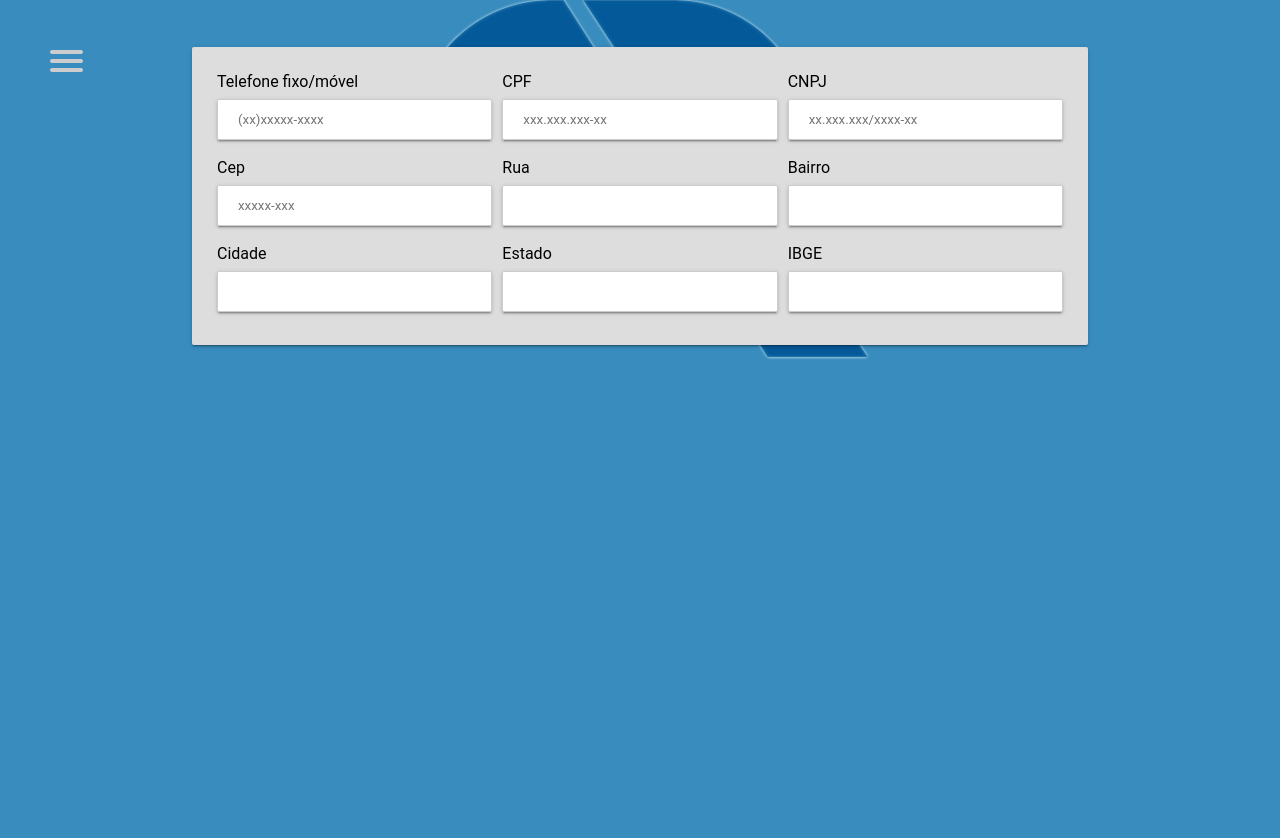
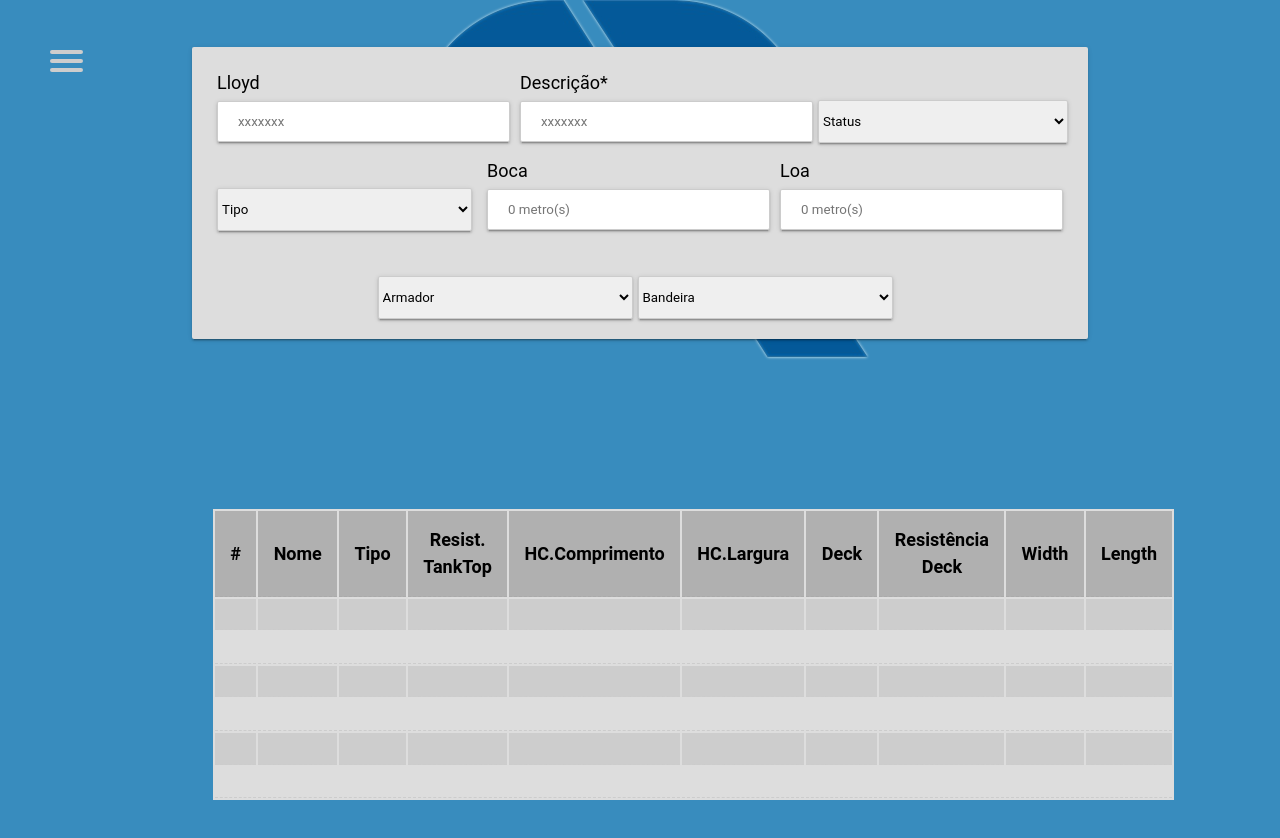
Before and after one commit to atir75/InOut-Granel, a plain HTML site: page RegistrarAtrac.html in a window 1280 px wide. Shown: the top 838 px of the page. Drawn offline with Linux system fonts and the light colour scheme.

Commit message:
commit return tela reg atracacao

```diff
--- a/RegistrarAtrac.css
+++ b/RegistrarAtrac.css
@@ -9,6 +9,7 @@ body{
     background-image: url(./Rodrimar\ LOGO.png);
     background-repeat: no-repeat;
     background-position-x: center;
+    font-size: 18px;
 }
 
 
@@ -123,6 +124,53 @@ user-select: none;
     transform: none;
 }
 
+#status{
+    display: flex;
+    justify-content: center;
+    margin-top: 33px;
+    width: 250px;
+    height: 43px;
+    border: 1px solid #ccc;
+    border-radius: 2px;
+    box-shadow: 0 2px 2px 0 rgba(0, 0, 0, 0.14), 0 1px 5px 0 rgba(0, 0, 0, 0.12), 0 3px 1px -2px rgba(0, 0, 0, 0.2);
+}
+
+#Tipo{
+    display: flex;
+    justify-content: center;
+    margin-top: 33px;
+    width: 255px;
+    height: 43px;
+    margin-right: 10px;
+    margin-left: 5px;
+    border: 1px solid #ccc;
+    border-radius: 2px;
+    box-shadow: 0 2px 2px 0 rgba(0, 0, 0, 0.14), 0 1px 5px 0 rgba(0, 0, 0, 0.12), 0 3px 1px -2px rgba(0, 0, 0, 0.2);
+}
+
+#Armador{
+    display: flex;
+    justify-content: center;
+    margin-top: 33px;
+    width: 255px;
+    height: 43px;
+    border: 1px solid #ccc;
+    border-radius: 2px;
+    box-shadow: 0 2px 2px 0 rgba(0, 0, 0, 0.14), 0 1px 5px 0 rgba(0, 0, 0, 0.12), 0 3px 1px -2px rgba(0, 0, 0, 0.2);
+}
+
+#Bandeira{
+    display: flex;
+    justify-content: center;
+    margin-top: 33px;
+    width: 255px;
+    height: 43px;
+    margin-right: 10px;
+    margin-left: 5px;
+    border: 1px solid #ccc;
+    border-radius: 2px;
+    box-shadow: 0 2px 2px 0 rgba(0, 0, 0, 0.14), 0 1px 5px 0 rgba(0, 0, 0, 0.12), 0 3px 1px -2px rgba(0, 0, 0, 0.2);
+}
 
 @import url('https://fonts.googleapis.com/css?family=Roboto');
 *{
@@ -148,7 +196,7 @@ form[name=cadastro] {
   box-shadow: 0 2px 2px 0 rgba(0, 0, 0, 0.14), 0 1px 5px 0 rgba(0, 0, 0, 0.12), 0 3px 1px -2px rgba(0, 0, 0, 0.2);
 }
 .campo {
-  max-width: 300px;
+  width: 200px;
   flex-grow: 1;
   display: flex;
   flex-direction: column;
@@ -164,22 +212,7 @@ form[name=cadastro] {
 .campo label{
   flex-basis: 100%;
 }
-#respostaTel {
-  color: red;
-  display: none;
-}
-#respostaCPF {
-  color: red;
-  display: none;
-}
-#respostaCep {
-  color: red;
-  display: none;
-}
-#respostaCNPJ {
-  color: red;
-  display: none;
-}
+
 input[type=submit] {
     width: 100%;
     background-color: #555;
@@ -201,3 +234,74 @@ input[type=submit]:hover {
     width: 70%;
     }
 }
+
+
+
+
+
+.dataTable {
+    width: 800px;
+    margin: 1em 0;
+    background-color: #ddd;
+    margin-left: 213px;
+    margin-top: 150px;
+    font-size: 18px;
+}
+
+
+
+
+
+.dataTable td, .dataTable th {
+    padding: 0.85em;
+    line-height: 1.5em;
+    border-bottom: 1px dashed #ccc;
+    box-sizing: border-box;
+    overflow-x: hidden;
+    overflow-y: auto;
+}
+
+.dataTable th {
+    text-align: center;
+    background: rgba(0, 0, 0, 0.14);
+    border-bottom: 1px dashed #aaa;
+}
+
+.dataTable tbody tr {
+    display: table-cell;
+}
+
+.dataTable tbody td {
+    display: block;
+}
+
+.dataTable tr:nth-child(odd) {
+    background: rgba(0, 0, 0, 0.07);
+}
+
+@media screen and (min-width: 50em) {
+
+.dataTable {
+    display: table;
+}
+
+.dataTable thead {
+    display: table-header-group;
+}
+
+.dataTable tbody {
+    display: table-row-group;
+}
+
+.dataTable thead tr, .dataTable tbody tr {
+    display: table-row;
+}
+
+.dataTable th, .dataTable tbody td {
+    display: table-cell;
+}
+
+.dataTable td, .dataTable th {
+    width: auto;
+}
+}
--- a/RegistrarAtrac.html
+++ b/RegistrarAtrac.html
@@ -30,53 +30,145 @@
             </ul>
         </div>
     </nav>
-
-
     <div class="container">
         <div id="formulario">
             <form name="cadastro" method="post">
                 <div class="campo">
-                    <label id="tel">Telefone fixo/móvel</label>
-                    <input type="text" class="telefone" pattern=".{13,14}" maxlength="14" name="Telefone" placeholder="(xx)xxxxx-xxxx" required>
-                    <label id="respostaTel" class="animated shake"></label>
+                    <label id="text">Lloyd</label>
+                    <input type="text" class="Lloyd" maxlength="14" name="Lloyd" placeholder="xxxxxxx" required>
+                    <label id="respLloyd" class="animated shake"></label>
                 </div>
                 <div class="campo">
-                    <label id="cpf">CPF</label>
-                    <input type="text" class="cpf" maxlength="11" name="CPF" placeholder="xxx.xxx.xxx-xx" required>
-                    <label id="respostaCPF" class="animated shake">O CPF digitado não existe</label>
+                    <label id="descricao">Descrição*</label>
+                    <input type="text" class="descricao" maxlength="11" name="descricao" placeholder="xxxxxxx" required>
+                    <label id="respDescricao" class="animated shake"></label>
+                </div>
+                <select id="status">
+                    <option value="">Status</option>
+                    <option value="ativo">Ativo</option>
+                    <option value="inativo">Inativo</option>
+                </select>
+                <select id="Tipo">
+                    <option value="">Tipo</option>
+                    <option value="convencional">Convencional</option>
+                    <option value="granel">Granel</option>
+                    <option value="ho-ho">Ho-ho</option>
+                </select>
+                <div class="campo">
+                    <label>Boca</label>
+                    <input name="boca" placeholder="0 metro(s)" type="text" id="boca"/>
                 </div>
                 <div class="campo">
-                    <label id="cnpj">CNPJ</label>
-                    <input type="text" class="cnpj" maxlength="18" name="CNPJ" placeholder="xx.xxx.xxx/xxxx-xx" required>
-                    <label id="respostaCNPJ" class="animated shake">O CNPJ digitado não existe</label>
+                    <label>Loa</label>
+                    <input name="loa" placeholder="0 metro(s)" type="text" id="loa"/>
                 </div>
-                <div class="campo">
-                    <label>Cep</label>
-                    <input name="Cep" type="text" id="cep" maxlength="9" placeholder="xxxxx-xxx" required/>
-                    <label id="respostaCep" class="animated shake"></label>
-                </div>
-                <div class="campo">
-                    <label>Rua</label>
-                    <input name="rua" type="text" id="rua" required/>
-                </div>
-                <div class="campo">
-                    <label>Bairro</label>
-                    <input name="bairro" type="text" id="bairro" required/>
-                </div>
-                <div class="campo">
-                    <label>Cidade</label>
-                    <input name="cidade" type="text" id="cidade" required/>
-                </div>
-                <div class="campo">
-                    <label>Estado</label>
-                    <input name="uf" type="text" id="uf" required/>
-                </div>
-                <div class="campo">
-                    <label>IBGE</label>
-                    <input name="ibge" type="text" id="ibge" required/>
-                </div>
+                <select id="Armador">
+                    <option value="">Armador</option>
+                    <option value="op1">op1</option>
+                    <option value="op2">op2</option>
+                    <option value="op3">op3</option>
+                </select>
+                <select id="Bandeira">
+                    <option value="">Bandeira</option>
+                    <option value="op1">op1</option>
+                    <option value="op2">op2</option>
+                    <option value="op3">op3</option>
+                </select>
             </form>
             </div>
     </div>
+
+<table class="dataTable">
+    <thead>
+        <tr>
+            <th>#</th>
+            <th>Nome</th>
+            <th>Tipo</th>
+            <th>Resist. TankTop</th>
+            <th>HC.Comprimento</th>
+            <th>HC.Largura</th>
+            <th>Deck</th>
+            <th>Resistência Deck</th>
+            <th>Width</th>
+            <th>Length</th>
+        </tr>
+    </thead>
+    <tbody>
+        <tr>
+            <td><a href="#"></a></td>
+            <td></td>
+            <td></td>
+            <td></td>
+            <td></td>
+            <td></td>
+            <td></td>
+            <td></td>
+            <td></td>
+            <td></td>
+        </tr>
+        <tr>
+            <td><a href="#"></a></td>
+            <td></td>
+            <td></td>
+            <td></td>
+            <td></td>
+            <td></td>
+            <td></td>
+            <td></td>
+            <td></td>
+            <td></td>
+        </tr>
+        <tr>
+            <td><a href="#"></a></td>
+            <td></td>
+            <td></td>
+            <td></td>
+            <td></td>
+            <td></td>
+            <td></td>
+            <td></td>
+            <td></td>
+            <td></td>
+        </tr>
+        <tr>
+            <td><a href="#"></a></td>
+            <td></td>
+            <td></td>
+            <td></td>
+            <td></td>
+            <td></td>
+            <td></td>
+            <td></td>
+            <td></td>
+            <td></td>
+        </tr>
+        <tr>
+            <td><a href="#"></a></td>
+            <td></td>
+            <td></td>
+            <td></td>
+            <td></td>
+            <td></td>
+            <td></td>
+            <td></td>
+            <td></td>
+            <td></td>
+        </tr>
+        <tr>
+            <td><a href="#"></a></td>
+            <td></td>
+            <td></td>
+            <td></td>
+            <td></td>
+            <td></td>
+            <td></td>
+            <td></td>
+            <td></td>
+            <td></td>
+        </tr>
+    </tbody>
+</table>
+
+
 </body>
 </html>
```
Lines whose indentation alone changed are shown as unchanged.
